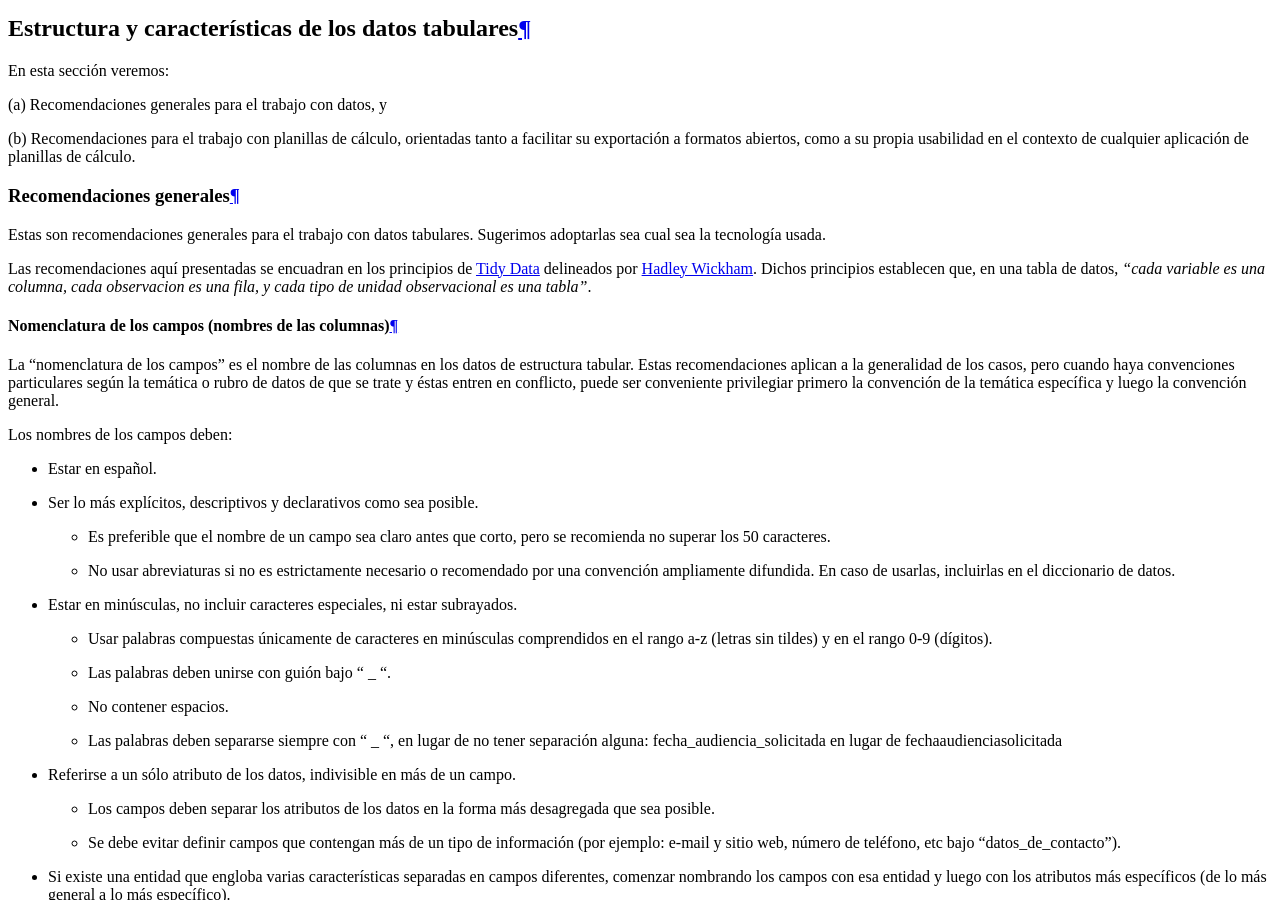
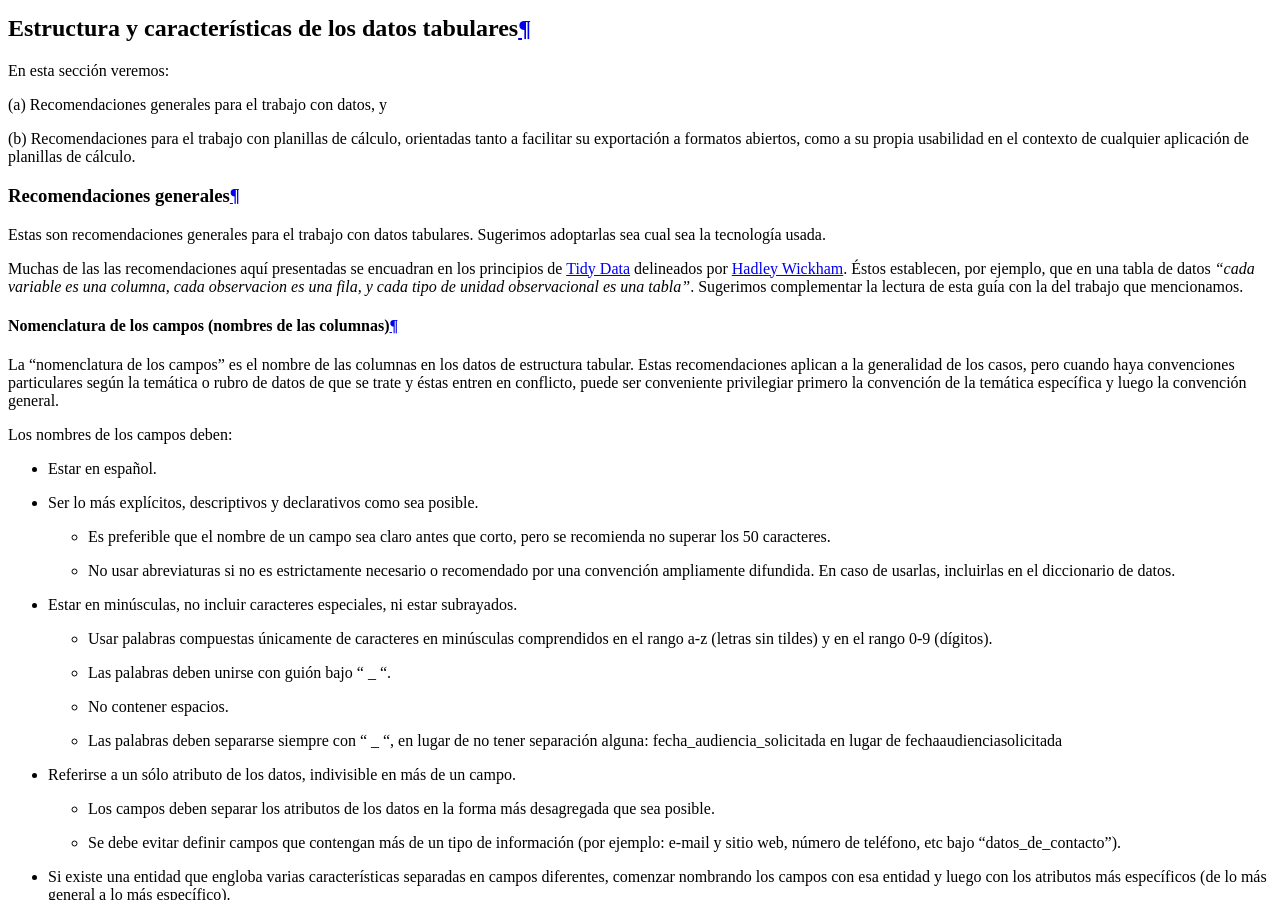
Before and after one commit to datosgobar/paquete-apertura-datos, a Sphinx documentation site: the page built from docs/guia_abiertos.md, in a window 1280 px wide and 900 px high, scrolled down 5738 px. Built offline with Sphinx 7.4.7 and the Read the Docs theme 2.0.0, drawn with Linux system fonts in a browser that asks for light colours; comment, search, counter and statistics services are not loaded.

Commit message:
Cambios recomendados

```diff
--- a/docs/guia_abiertos.md
+++ b/docs/guia_abiertos.md
@@ -268,7 +268,8 @@
 
 Estas son recomendaciones generales para el trabajo con datos tabulares. Sugerimos adoptarlas sea cual sea la tecnología usada.
 
-Las recomendaciones aquí presentadas se encuadran en los principios de [Tidy Data](https://www.jstatsoft.org/article/view/v059i10/v59i10.pdf) delineados por [Hadley Wickham](http://hadley.nz/). Dichos principios establecen que, en una tabla de datos, *"cada variable es una columna, cada observacion es una fila, y cada tipo de unidad observacional es una tabla"*.
+Muchas de las las recomendaciones aquí presentadas se encuadran en los principios de [Tidy Data](https://www.jstatsoft.org/article/view/v059i10/v59i10.pdf) delineados por [Hadley Wickham](http://hadley.nz/). Éstos establecen, por ejemplo, que en una tabla de datos *"cada variable es una columna, cada observacion es una fila, y cada tipo de unidad observacional es una tabla"*. Sugerimos complementar la lectura de esta guía con la del trabajo que mencionamos.
+
 
 #### Nomenclatura de los campos (nombres de las columnas)
 
```
